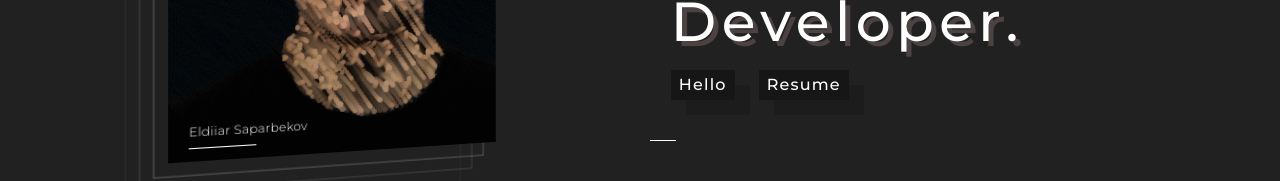
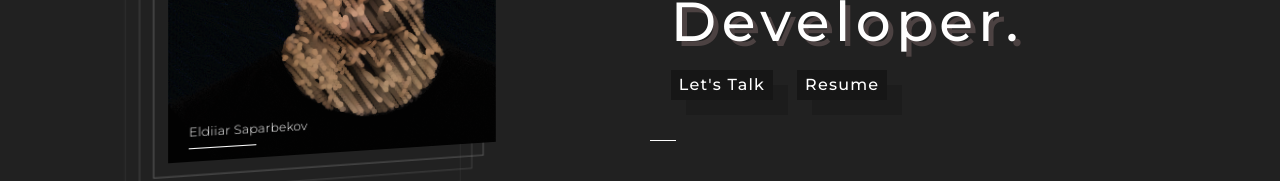
Before and after one commit to sapar6ek0v/eldiiar-saparbekov-portfolio, a Next.js app: page / in a window 1280 px wide. Shown: the part 453-634 px from the top of the page. Built offline with nearby package versions, Linux system fonts and the light colour scheme.

Commit message:
Hero & Experience sections

```diff
--- a/src/components/AdditionalInformation/Experience/ExperienceCard/index.tsx
+++ b/src/components/AdditionalInformation/Experience/ExperienceCard/index.tsx
@@ -1,8 +1,7 @@
-import { FC, memo } from 'react'
+import { FC, memo, useRef } from 'react'
 
 import { variants } from '../../../../constants/animation-constants'
-import { Description } from '../../styles'
-import { TimeLineCard, TimeLineGroup, TimeLineSubtitle, TimeLineTitle } from './styles'
+import { HideDiv, TimeLineCard, TimeLineGroup, TimeLineCompanyLink, TimeLineDate, TimeLineTitle, TimeLineStack, ResponsibilityTitle } from './styles'
 
 type Props = {
   experience: any
@@ -10,17 +9,44 @@ type Props = {
 }
 
 const ExperienceCard: FC<Props> = ({ experience, index }) => {
+  const divHideRef = useRef<HTMLDivElement | null>(null);
+  console.log((divHideRef.current?.clientHeight as number) <= 79 && 'frf')
+
+  const isEqualOrHigher79 = (divHideRef.current?.clientHeight as number) <= 79;
+
   return (
     <TimeLineCard variants={variants} custom={`1.${6 + index}`}>
       <TimeLineGroup>
-        <TimeLineSubtitle>{experience.company}</TimeLineSubtitle>
-        <TimeLineSubtitle>{experience.workingDates}</TimeLineSubtitle>
+        <TimeLineCompanyLink
+          href={experience.companySiteUrl}
+          target='_blank'
+        >{experience.company}
+        </TimeLineCompanyLink>
+        <TimeLineDate>{experience.workingDates}</TimeLineDate>
       </TimeLineGroup>
       <TimeLineTitle>{experience.title}</TimeLineTitle>
 
-      <Description>
-        Lorem Ipsum is simply dummy text of the printing industry.
-      </Description>
+      <div>
+        <HideDiv ref={divHideRef} />
+        {
+          isEqualOrHigher79 ? <>
+            <TimeLineStack>
+              {
+                experience.responsibilities.map((item) => (
+                  <ResponsibilityTitle key={item.id}>{item.responsibility}</ResponsibilityTitle>
+                ))
+              }
+            </TimeLineStack> <button>...</button>
+          </> :
+            <TimeLineStack>
+              {
+                experience.responsibilities.map((item) => (
+                  <ResponsibilityTitle key={item.id}>{item.responsibility}</ResponsibilityTitle>
+                ))
+              }
+            </TimeLineStack>
+        }
+      </div>
     </TimeLineCard>
   )
 }
--- a/src/components/AdditionalInformation/Experience/ExperienceCard/styles.ts
+++ b/src/components/AdditionalInformation/Experience/ExperienceCard/styles.ts
@@ -8,6 +8,8 @@ export const TimeLineCard = styled(motion.div)`
   text-align: start;
   padding: 2rem 2.2rem;
   margin-left: 1.5rem;
+  max-height: 225px;
+  overflow: hidden;
 
   &::before,
   &::after {
@@ -38,15 +40,28 @@ export const TimeLineCard = styled(motion.div)`
 export const TimeLineGroup = styled.div`
   display: flex;
   align-items: center;
+  justify-content: space-between;
   gap: 1rem;
 `;
 
-export const TimeLineSubtitle = styled.p`
+export const TimeLineCompanyLink = styled.a`
+  display: inline-block;
+  cursor: pointer;
+  font-size: 14px;
+  line-height: 16px;
+  letter-spacing: 0;
+  font-weight: 600;
+  color: #4a3abdab;
+  text-align: center;
+`;
+
+export const TimeLineDate = styled.p`
   font-size: 14px;
   line-height: 16px;
   letter-spacing: 0;
   font-weight: 600;
   color: ${colors.white};
+  text-align: center;
 `;
 
 export const TimeLineTitle = styled.h6`
@@ -57,3 +72,31 @@ export const TimeLineTitle = styled.h6`
   color: ${colors.white};
   margin: 10px 0 8px;
 `;
+
+export const HideDivGroup = styled.div``;
+
+export const TimeLineStack = styled.ul`
+  display: flex;
+  flex-direction: column;
+  gap: 10px;
+  padding-left: 30px;
+  overflow: hidden;
+  height: 80px;
+`;
+
+export const ResponsibilityTitle = styled.li`
+  font-size: 18px;
+  line-height: 1.2em;
+  letter-spacing: -0.005em;
+  font-weight: 300;
+  color: ${colors.darkGray};
+  position: relative;
+
+  &::before {
+    content: '●';
+    position: absolute;
+    left: -30px;
+  }
+`;
+
+export const HideDiv = styled.div``;
--- a/src/components/AdditionalInformation/Experience/data.ts
+++ b/src/components/AdditionalInformation/Experience/data.ts
@@ -5,7 +5,7 @@ export const experiences = [
     id: '1',
     title: 'Junior Frontend Developer',
     company: '@Boomerang Delivery',
-    workingDates: 'August - October 2022',
+    workingDates: 'August 2022 - January 2023',
     companySiteUrl: 'https://boomerang.kg/',
     responsibilities: [
       {
--- a/src/components/AdditionalInformation/Experience/index.tsx
+++ b/src/components/AdditionalInformation/Experience/index.tsx
@@ -33,7 +33,7 @@ const Experience: FC = () => {
           </TitleStack>
 
           <Description variants={variants} custom={1.6}>
-            Lorem ipsum dolor sit amet, consectetur. Adipiscing elit. Aenean et elementum purus.
+            This is my path as a developer until today.
           </Description>
         </Stack>
 
--- a/src/components/AdditionalInformation/Hero/index.tsx
+++ b/src/components/AdditionalInformation/Hero/index.tsx
@@ -1,12 +1,14 @@
 import { FC } from 'react'
 
 import { variants } from '../../../constants/animation-constants'
-import { handleDownloadPDF } from '../../../helpers/functions/handleDownloadPDF'
+import { cvUrl } from '../../../constants/cvUrl'
+import { LinkBtn } from '../../styles'
 import { ExtraSmallTitle, Stack, Line, ComponentContainer } from '../styles'
 import InformScrollBar from './InformScrollBar'
-import { Button, ButtonGroup, Group, Title, Wrapper } from './styles'
+import { ButtonGroup, Group, Title, Wrapper } from './styles'
 
 const Hero: FC = () => {
+
   return (
     <Wrapper
       id='hero'
@@ -25,12 +27,13 @@ const Hero: FC = () => {
               <span>.</span>
             </Title>
             <ButtonGroup variants={variants} custom={1.5}>
-              <Button type='button'>Hello</Button>
-              <a href='/cv.pdf' download>
-                <Button type='button'>
-                  Resume
-                </Button>
-              </a>
+              <LinkBtn href='#contacts'>Let&apos;s Talk</LinkBtn>
+              <LinkBtn
+                href={cvUrl}
+                target='_blank'
+              >
+                Resume
+              </LinkBtn>
             </ButtonGroup>
           </Group>
 
--- a/src/components/AdditionalInformation/Hero/styles.ts
+++ b/src/components/AdditionalInformation/Hero/styles.ts
@@ -35,26 +35,3 @@ export const ButtonGroup = styled(motion.div)`
   align-items: center;
   gap: 1.5rem;
 `;
-
-export const Button = styled.button`
-  cursor: pointer;
-  font-size: 16px;
-  font-weight: 500;
-  line-height: 20px;
-  letter-spacing: 1.2px;
-  color: ${colors.white};
-  padding: 5px 8px;
-  background-color: ${colors.dark3};
-  border: none;
-  border-radius: 0 0 0 0% / 0% 0% 0% 0%;
-  box-shadow: 15px 15px ${colors.darkShadow};
-  transition: all 0.4s linear;
-
-  &:is(:hover, :active, :focus) {
-    outline: none;
-    border-radius: 0 0 50% 50% / 0% 0% 5% 5%;
-    box-shadow: 10px 10px ${colors.darkShadowHover};
-    background-color: ${colors.yellow};
-    color: ${colors.dark3};
-  }
-`;
```
